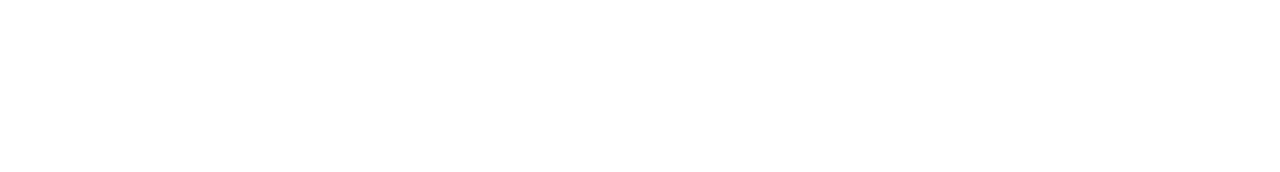
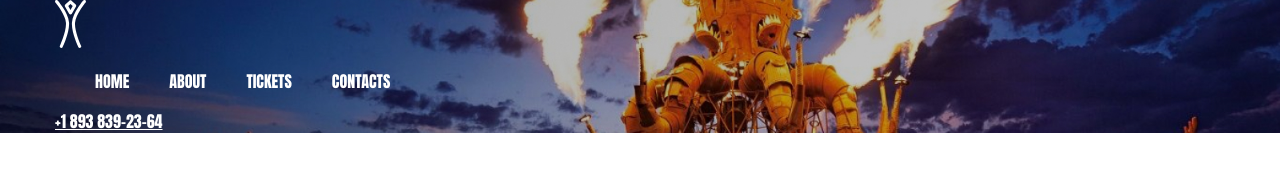
Before and after one commit to Kimila90/Burning_man-Site, a plain HTML site: page index.html in a window 1280 px wide. Drawn offline with Linux system fonts and the light colour scheme.

Commit message:
add header

```diff
--- a/index.html
+++ b/index.html
@@ -5,8 +5,44 @@
     <meta http-equiv="X-UA-Compatible" content="IE=edge">
     <meta name="viewport" content="width=device-width, initial-scale=1.0">
     <title>Burning Man</title>
+    <link rel="preconnect" href="https://fonts.googleapis.com">
+    <link rel="preconnect" href="https://fonts.gstatic.com" crossorigin>
+    <link href="https://fonts.googleapis.com/css2?family=Anton&display=swap" rel="stylesheet">
+    <link href="https://fonts.googleapis.com/css2?family=Open+Sans&display=swap" rel="stylesheet">
+    <link rel="stylesheet" href="style.css">
 </head>
 <body>
+    <header id="header" class="header">
+        <div class="container">
+            <div class="nav">
+                <img src="img/logo.svg" alt="Burning Man">
+                <ul class="menu">
+                    <li>
+                        <a href="#">Home</a>
+                    </li>
+                    <li>
+                        <a href="#">About</a>
+                    </li>
+                    <li>
+                        <a href="#">Tickets</a>
+                    </li>
+                    <li>
+                        <a href="#">Contacts</a>
+                    </li>
+                </ul>
+                <a href="tel:+18938392364">+1 893 839-23-64</a>
+            </div>
+        </div>
+    </header>
+    <section id="about" class="about">
+        <div class="container">
 
+        </div>
+    </section>
+    <footer id="footer" class="footer">
+        <div class="container">
+
+        </div>
+    </footer>
 </body>
 </html>
--- a/style.css
+++ b/style.css
@@ -0,0 +1,45 @@
+body {
+    pad: 0;
+    margin: 0;
+    font-family: 'Anton', sans-serif;
+    color: 000;
+    font-size: 16px;
+}
+
+h1, h2, h3, h4, h5, h6 {
+    padding: 0;
+    margin: 0;
+    text-transform: uppercase;
+}
+
+ul, li {
+    display: block;
+}
+
+.container {
+    width: 1170px;
+    margin: 0 auto; /*позиционировнаие по центру*/
+}
+
+.header {
+    background: url('img/header-bg.jpg') no-repeat center / cover;
+
+}
+
+header a{
+    color: white;
+}
+
+.menu {
+    display: flex;
+}
+
+.menu li a {
+    text-transform: uppercase;
+    text-decoration: none;
+    font-style: 14px;
+}
+
+.menu li {
+    margin-right: 40px;
+}
```
Also changed, not shown: img/header-bg.jpg (added), img/img1.jpg (added), img/img2.jpg (added), img/img3.jpg (added), img/logo.svg (added).
